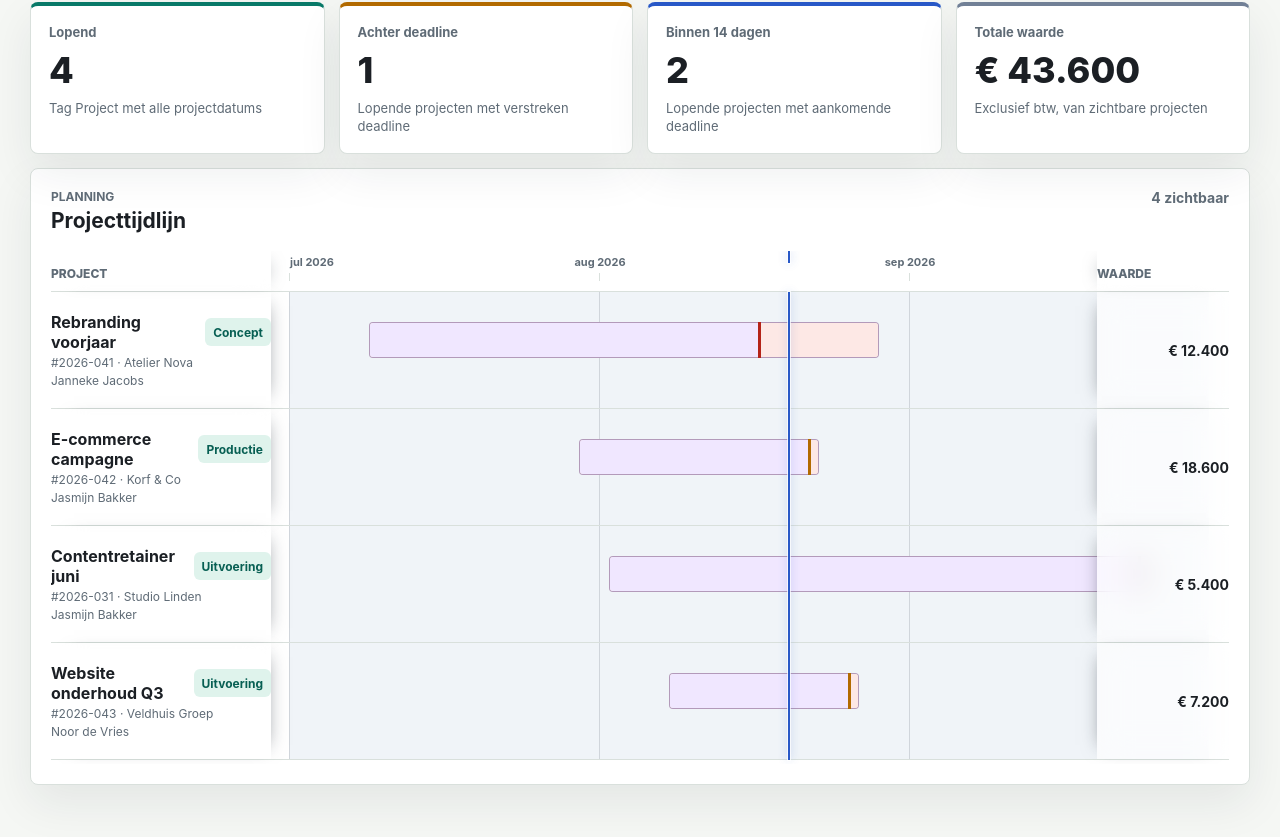
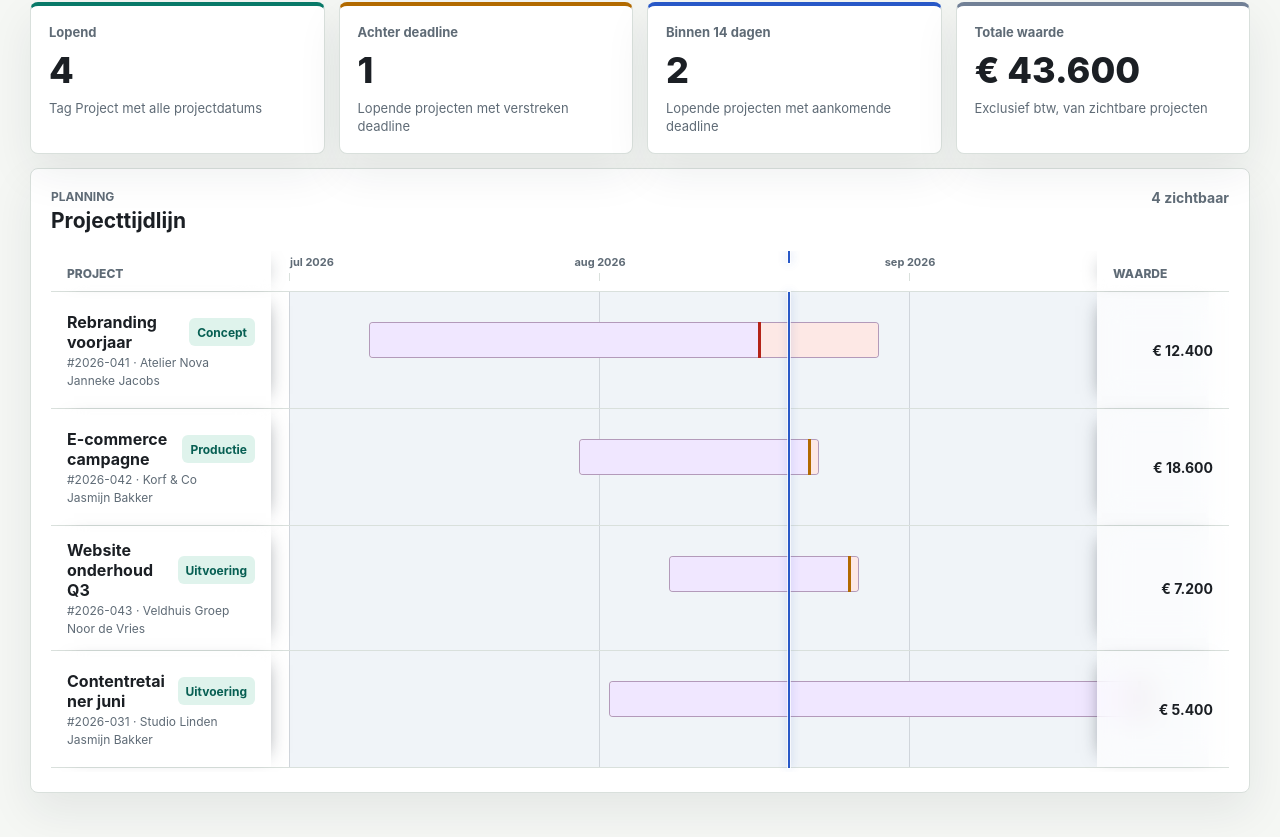
Before and after one commit to maxancedecot/GrippMCP, a Next.js app: page /projectmanagement in a window 1280 px wide. Shown: the part 363-1200 px from the top of the page. Built offline with nearby package versions, Linux system fonts and the light colour scheme.

Commit message:
Refine project timeline project details

```diff
--- a/app/globals.css
+++ b/app/globals.css
@@ -799,6 +799,7 @@ td .inline-bar {
   display: flex;
   align-items: flex-end;
   padding-bottom: 10px;
+  padding-inline: 16px;
 }
 
 .project-timeline-summary-heading {
@@ -864,6 +865,7 @@ td .inline-bar {
   flex-direction: column;
   justify-content: center;
   padding-block: 14px;
+  padding-inline: 16px;
 }
 
 .project-timeline-title-row {
@@ -936,6 +938,7 @@ td .inline-bar {
   position: absolute;
   top: 0;
   bottom: 0;
+  cursor: help;
 }
 
 .project-timeline-block__before {
--- a/app/projectmanagement/page.tsx
+++ b/app/projectmanagement/page.tsx
@@ -240,8 +240,18 @@ function ProjectTimeline({
 
                 <div className="project-timeline-track" aria-label={`${project.name}: van ${formatDate(startDate)} tot ${formatDate(deliveryDate)}; interne oplevering ${formatDate(deadlineDate)}`}>
                   <span className="project-timeline-block" style={timelineBarStyle(startDate, deliveryDate, timeline)}>
-                    <span className="project-timeline-block__before" style={{ width: `${deadlineProgress}%` }} aria-hidden="true" />
-                    <span className="project-timeline-block__after" style={{ left: `${deadlineProgress}%` }} aria-hidden="true" />
+                    <span
+                      className="project-timeline-block__before"
+                      style={{ width: `${deadlineProgress}%` }}
+                      title={`Interne oplevering ${formatDate(deadlineDate)}`}
+                      aria-hidden="true"
+                    />
+                    <span
+                      className="project-timeline-block__after"
+                      style={{ left: `${deadlineProgress}%` }}
+                      title={`Oplevering ${formatDate(deliveryDate)}`}
+                      aria-hidden="true"
+                    />
                     <span className="sr-only">Projectperiode</span>
                   </span>
                   <span
@@ -360,9 +370,11 @@ function buildProjectManagementData(projects: ProjectRow[], query: string, sourc
       return normalize([project.code, project.name, project.company, project.manager, project.phase].join(" ")).includes(normalizedQuery);
     })
     .sort((left, right) => {
+      const leftDeadline = left.deadline ?? "9999-12-31";
+      const rightDeadline = right.deadline ?? "9999-12-31";
       const leftStart = left.startDate ?? "9999-12-31";
       const rightStart = right.startDate ?? "9999-12-31";
-      return leftStart.localeCompare(rightStart) || left.name.localeCompare(right.name, "nl");
+      return leftDeadline.localeCompare(rightDeadline) || leftStart.localeCompare(rightStart) || left.name.localeCompare(right.name, "nl");
     });
 
   return {
```
